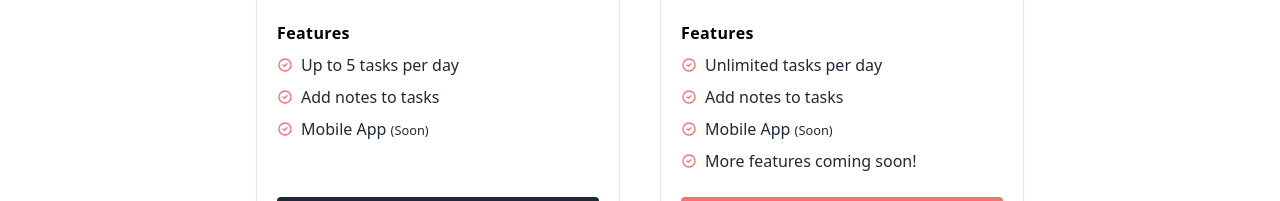
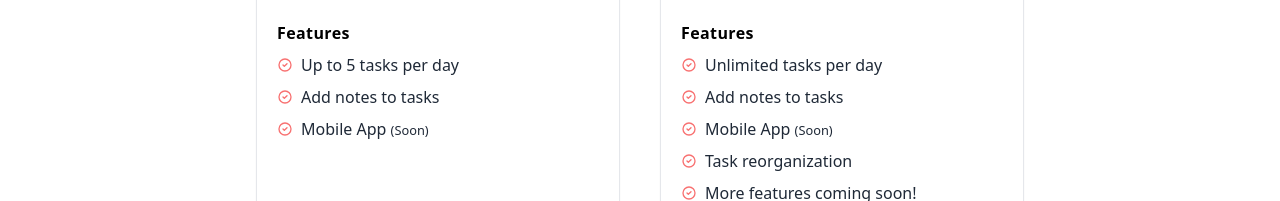
Before and after one commit to juanoa/justtasks, a Gatsby site in the folder packages/justtasks-web/: page /premium in a window 1280 px wide. Shown: the part 599-800 px from the top of the page. Built offline with nearby package versions, Linux system fonts and the light colour scheme; Gatsby itself is replaced by a stand-in of ours.

Commit message:
Add task reorganization feature

```diff
--- a/packages/justtasks-web/src/pages/premium.js
+++ b/packages/justtasks-web/src/pages/premium.js
@@ -152,6 +152,14 @@ const PremiumPage = () => {
                         <CheckCircleIcon className="w-4 h-4 text-red-400" />
                       </div>
                       <p className="font-medium text-gray-800">
+                        Task reorganization
+                      </p>
+                    </li>
+                    <li className="flex items-center">
+                      <div className="mr-2">
+                        <CheckCircleIcon className="w-4 h-4 text-red-400" />
+                      </div>
+                      <p className="font-medium text-gray-800">
                         More features coming soon!
                       </p>
                     </li>
```
